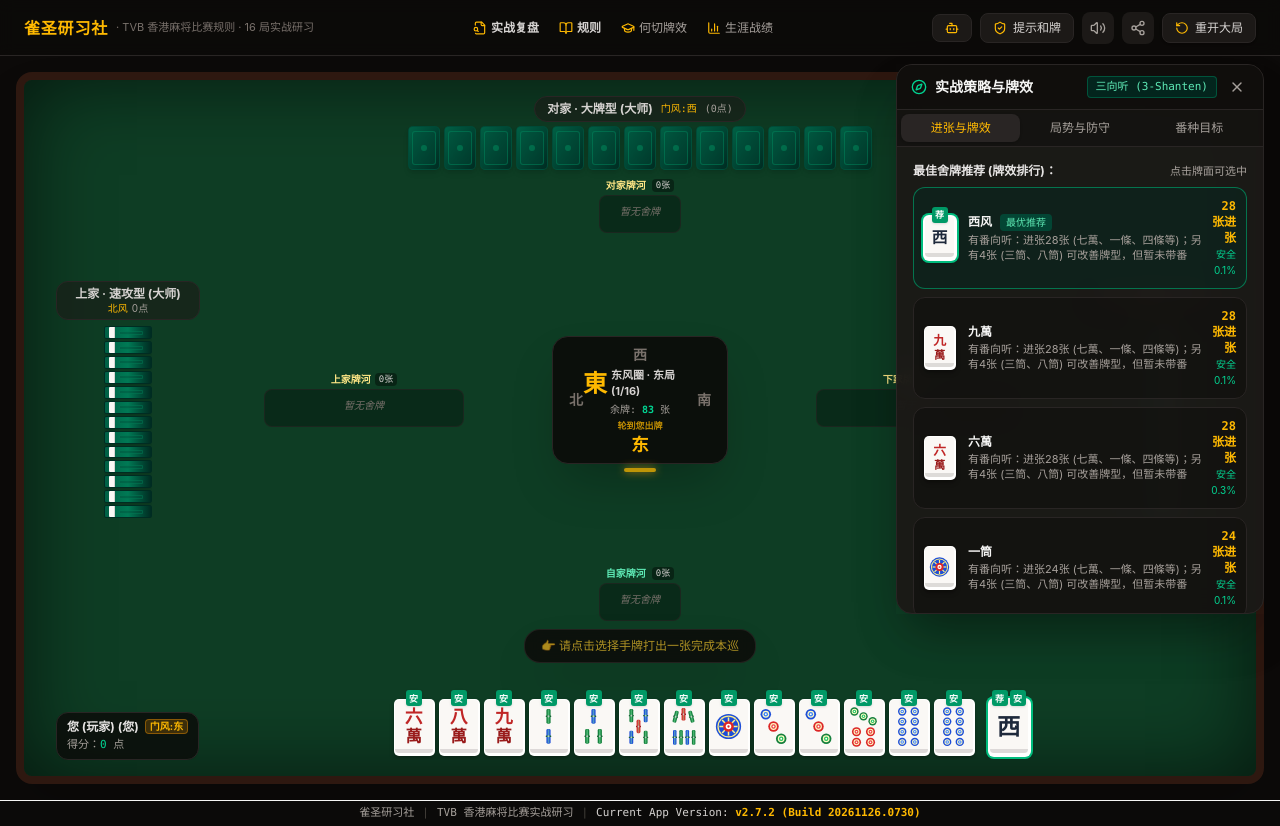
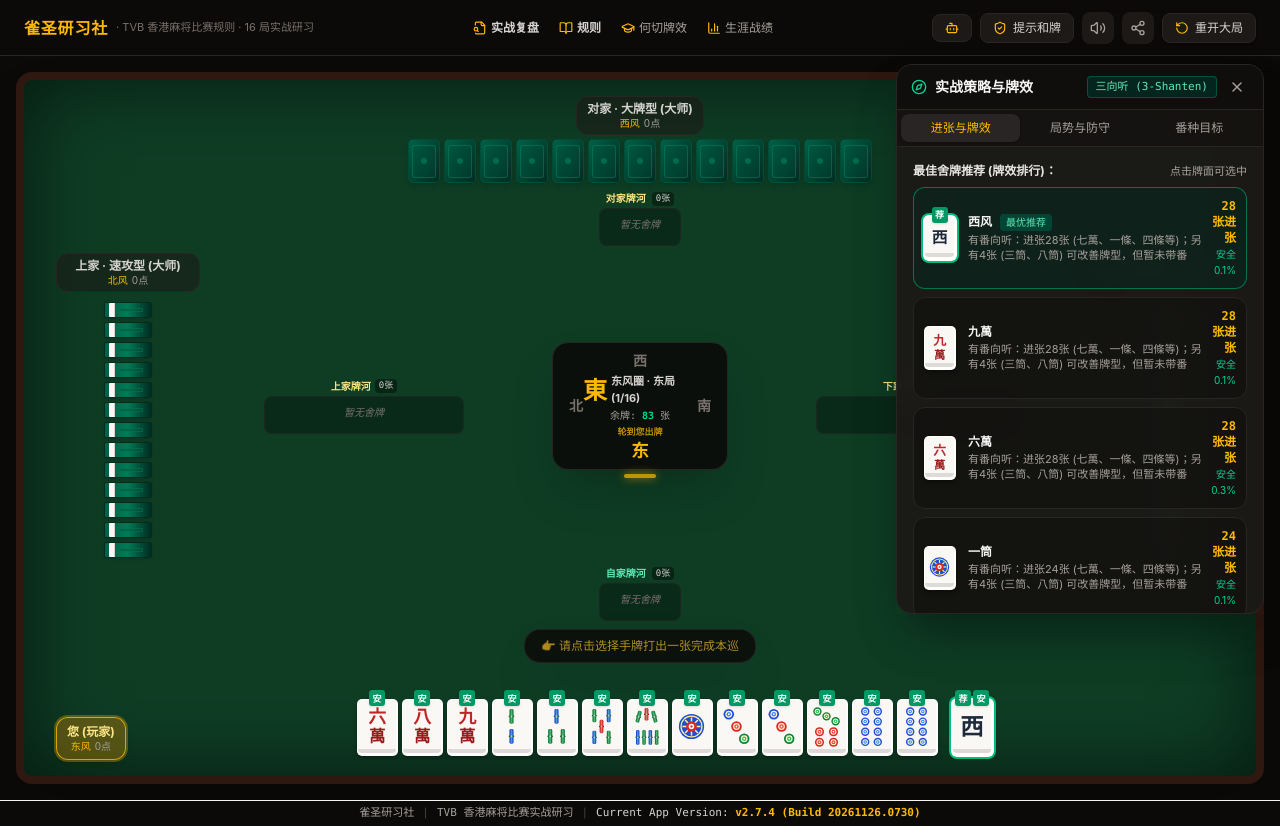
Before and after one commit to beaverbunny/Mahjong-Practice, a React (Vite) app: page / in a window 1280 px wide. Built offline with nearby package versions, Linux system fonts and the light colour scheme.

Commit message:
chore: bump version to 2.7.4 and improve UI layout
- Increment application version to 2.7.4
- Enable vertical scrolling for the main game container
- Adjust game board height constraints and refine top player info UI for better responsiveness

```diff
--- a/package.json
+++ b/package.json
@@ -1,7 +1,7 @@
 {
   "name": "react-example",
   "private": true,
-  "version": "2.7.2",
+  "version": "2.7.4",
   "type": "module",
   "scripts": {
     "dev": "vite --port=3000 --host=0.0.0.0",
--- a/src/App.tsx
+++ b/src/App.tsx
@@ -840,7 +840,7 @@ export default function App() {
       </header>
 
       {/* ================= MAIN MAH JONG PLAY AREA ================= */}
-      <main className="flex-1 relative p-2 sm:p-4 overflow-hidden flex flex-col justify-center max-w-7xl mx-auto w-full">
+      <main className="flex-1 relative p-2 sm:p-4 overflow-y-auto flex flex-col justify-center max-w-7xl mx-auto w-full">
         {players.length === 4 && (
           <GameBoard
             players={players}
--- a/src/components/GameBoard.tsx
+++ b/src/components/GameBoard.tsx
@@ -90,7 +90,7 @@ export const GameBoard: React.FC<GameBoardProps> = ({
   };
 
   return (
-    <div className="relative w-full h-[calc(100vh-5.5rem)] max-h-[900px] bg-[#0E3D24] rounded-2xl overflow-hidden shadow-2xl border-8 border-[#2E1810] flex flex-col justify-between p-2 sm:p-4 select-none">
+    <div className="relative w-full h-[calc(100vh-5.5rem)] min-h-[640px] max-h-[920px] bg-[#0E3D24] rounded-2xl overflow-hidden shadow-2xl border-8 border-[#2E1810] flex flex-col justify-between p-2 sm:p-4 select-none">
       {/* Subtle table felt inner shadow ring */}
       <div className="absolute inset-0 pointer-events-none shadow-[inset_0_0_80px_rgba(0,0,0,0.6)]" />
 
@@ -98,17 +98,17 @@ export const GameBoard: React.FC<GameBoardProps> = ({
       <div className="relative z-10 flex flex-col items-center gap-1">
         {/* Opponent Info Badge */}
         <div
-          className={`flex items-center gap-2 px-3 py-1 rounded-full text-xs transition-all ${
+          className={`flex flex-col items-center px-2.5 py-1 rounded-xl text-xs transition-all ${
             activePlayerIndex === 2
-              ? 'bg-amber-500/30 text-amber-200 border border-amber-400/80 shadow-md ring-2 ring-amber-400/30'
+              ? 'bg-amber-500/30 text-amber-200 border border-amber-400/80 ring-2 ring-amber-400/30 shadow-md'
               : 'bg-stone-900/60 text-stone-300 border border-stone-800'
           }`}
         >
-          <span className="font-bold">{topBot.name}</span>
-          <span className="text-[10px] text-amber-400 font-mono">门风:{WIND_NAMES[topBot.seatWind]}</span>
-          <span className="text-[10px] font-mono text-stone-400">
-            ({topBot.score > 0 ? `+${topBot.score}` : topBot.score}点)
-          </span>
+          <span className="font-bold truncate max-w-[140px] sm:max-w-[180px]">{topBot.name}</span>
+          <div className="flex items-center gap-1 text-[10px] text-stone-400">
+            <span className="text-amber-400 font-mono">{WIND_NAMES[topBot.seatWind]}风</span>
+            <span>{topBot.score}点</span>
+          </div>
         </div>
 
         {/* Top Hand Tiles & Melds */}
@@ -154,13 +154,13 @@ export const GameBoard: React.FC<GameBoardProps> = ({
       </div>
 
       {/* ================= MIDDLE ZONE (LEFT, CENTER, RIGHT) ================= */}
-      <div className="relative z-10 flex-1 flex items-center justify-between px-1 sm:px-4 my-1 overflow-hidden">
+      <div className="relative z-10 flex-1 flex items-center justify-between px-1 sm:px-4 my-1">
         {/* LEFT PLAYER (上家) */}
-        <div className="flex flex-col items-center gap-1.5 w-28 sm:w-36 shrink-0">
+        <div className="flex flex-col items-center gap-1.5 sm:gap-2 w-28 sm:w-36 shrink-0 py-0.5">
           <div
-            className={`flex flex-col items-center px-2 py-1 rounded-xl text-xs transition-all w-full ${
+            className={`flex flex-col items-center px-2 py-1 rounded-xl text-xs transition-all w-full shrink-0 ${
               activePlayerIndex === 3
-                ? 'bg-amber-500/30 text-amber-200 border border-amber-400/80 ring-2 ring-amber-400/30'
+                ? 'bg-amber-500/30 text-amber-200 border border-amber-400/80 ring-2 ring-amber-400/30 shadow-md'
                 : 'bg-stone-900/60 text-stone-300 border border-stone-800'
             }`}
           >
@@ -173,7 +173,7 @@ export const GameBoard: React.FC<GameBoardProps> = ({
 
           {/* Left Bot Hand Tiles */}
           {revealAllHands ? (
-            <div className="flex flex-wrap gap-1 max-w-[130px] sm:max-w-[150px] justify-center max-h-48 overflow-y-auto p-1 bg-stone-950/60 rounded-lg border border-stone-800">
+            <div className="flex flex-wrap gap-1 max-w-[130px] sm:max-w-[150px] justify-center max-h-80 overflow-y-auto p-1 bg-stone-950/60 rounded-lg border border-stone-800">
               {sortTiles(leftBot.hand).map((tile) => {
                 const isWinTile = roundResult?.winnerIndex === 3 && roundResult?.winningTile?.id === tile.id;
                 const isSelected = selectedTile?.type === tile.type;
@@ -195,11 +195,11 @@ export const GameBoard: React.FC<GameBoardProps> = ({
               })}
             </div>
           ) : (
-            <div className="flex flex-col gap-0.5 max-h-48 overflow-hidden items-center">
+            <div className="flex flex-col gap-0.5 sm:gap-1 items-center py-0.5">
               {leftBot.hand.map((_, idx) => (
                 <div
                   key={idx}
-                  className="w-10 sm:w-12 h-3.5 sm:h-4 rounded-[2px] bg-gradient-to-r from-emerald-800 via-emerald-700 to-emerald-950 border border-emerald-950 shadow-sm flex items-center justify-between px-1"
+                  className="w-10 sm:w-12 h-3.5 sm:h-4 rounded-[2px] bg-gradient-to-r from-emerald-800 via-emerald-700 to-emerald-950 border border-emerald-950 shadow-sm flex items-center justify-between px-1 shrink-0"
                   title="上家手牌"
                 >
                   <div className="w-1.5 h-full bg-[#FAF8F5] rounded-l-[1px] border-r border-stone-300" />
@@ -211,7 +211,7 @@ export const GameBoard: React.FC<GameBoardProps> = ({
 
           {/* Left Melds */}
           {leftBot.melds.length > 0 && (
-            <div className="flex flex-col gap-1 items-center max-w-full overflow-hidden mt-1">
+            <div className="flex flex-col gap-1 items-center max-w-full mt-1 shrink-0">
               {leftBot.melds.map((meld) => (
                 <MeldDisplay key={meld.id} meld={meld} playerIndex={3} size="sm" />
               ))}
@@ -463,11 +463,11 @@ export const GameBoard: React.FC<GameBoardProps> = ({
         </div>
 
         {/* RIGHT PLAYER (下家) */}
-        <div className="flex flex-col items-center gap-1.5 w-28 sm:w-36 shrink-0">
+        <div className="flex flex-col items-center gap-1.5 sm:gap-2 w-28 sm:w-36 shrink-0 py-0.5">
           <div
-            className={`flex flex-col items-center px-2 py-1 rounded-xl text-xs transition-all w-full ${
+            className={`flex flex-col items-center px-2 py-1 rounded-xl text-xs transition-all w-full shrink-0 ${
               activePlayerIndex === 1
-                ? 'bg-amber-500/30 text-amber-200 border border-amber-400/80 ring-2 ring-amber-400/30'
+                ? 'bg-amber-500/30 text-amber-200 border border-amber-400/80 ring-2 ring-amber-400/30 shadow-md'
                 : 'bg-stone-900/60 text-stone-300 border border-stone-800'
             }`}
           >
@@ -480,7 +480,7 @@ export const GameBoard: React.FC<GameBoardProps> = ({
 
           {/* Right Bot Hand Tiles */}
           {revealAllHands ? (
-            <div className="flex flex-wrap gap-1 max-w-[130px] sm:max-w-[150px] justify-center max-h-48 overflow-y-auto p-1 bg-stone-950/60 rounded-lg border border-stone-800">
+            <div className="flex flex-wrap gap-1 max-w-[130px] sm:max-w-[150px] justify-center max-h-80 overflow-y-auto p-1 bg-stone-950/60 rounded-lg border border-stone-800">
               {sortTiles(rightBot.hand).map((tile) => {
                 const isWinTile = roundResult?.winnerIndex === 1 && roundResult?.winningTile?.id === tile.id;
                 const isSelected = selectedTile?.type === tile.type;
@@ -502,11 +502,11 @@ export const GameBoard: React.FC<GameBoardProps> = ({
               })}
             </div>
           ) : (
-            <div className="flex flex-col gap-0.5 max-h-48 overflow-hidden items-center">
+            <div className="flex flex-col gap-0.5 sm:gap-1 items-center py-0.5">
               {rightBot.hand.map((_, idx) => (
                 <div
                   key={idx}
-                  className="w-10 sm:w-12 h-3.5 sm:h-4 rounded-[2px] bg-gradient-to-r from-emerald-950 via-emerald-700 to-emerald-800 border border-emerald-950 shadow-sm flex items-center justify-between px-1"
+                  className="w-10 sm:w-12 h-3.5 sm:h-4 rounded-[2px] bg-gradient-to-r from-emerald-950 via-emerald-700 to-emerald-800 border border-emerald-950 shadow-sm flex items-center justify-between px-1 shrink-0"
                   title="下家手牌"
                 >
                   <div className="flex-1 h-1 mx-1 rounded-[1px] bg-emerald-900/40 border border-emerald-600/30" />
@@ -518,7 +518,7 @@ export const GameBoard: React.FC<GameBoardProps> = ({
 
           {/* Right Melds */}
           {rightBot.melds.length > 0 && (
-            <div className="flex flex-col gap-1 items-center max-w-full overflow-hidden mt-1">
+            <div className="flex flex-col gap-1 items-center max-w-full mt-1 shrink-0">
               {rightBot.melds.map((meld) => (
                 <MeldDisplay key={meld.id} meld={meld} playerIndex={1} size="sm" />
               ))}
@@ -556,21 +556,17 @@ export const GameBoard: React.FC<GameBoardProps> = ({
         {/* Hand Area Container */}
         <div className="w-full flex items-end justify-between px-1.5 sm:px-4 gap-1.5 sm:gap-3">
           {/* Player Info Badge (Left of hand) */}
-          <div className="shrink-0 flex items-center gap-1.5 sm:gap-2 px-2.5 py-1 sm:py-1.5 rounded-xl bg-stone-950/80 backdrop-blur border border-stone-800 text-stone-200">
-            <div>
-              <div className="text-xs font-bold flex items-center gap-1.5">
-                <span>{human.name} (您)</span>
-                <span className="text-[10px] px-1 py-0.2 rounded bg-amber-500/20 text-amber-400 border border-amber-500/40">
-                  门风:{WIND_NAMES[human.seatWind]}
-                </span>
-              </div>
-              <div className="text-[11px] font-mono text-stone-400 mt-0.5">
-                得分：
-                <span className={human.score >= 0 ? 'text-emerald-400' : 'text-rose-400'}>
-                  {human.score > 0 ? `+${human.score}` : human.score}
-                </span>{' '}
-                点
-              </div>
+          <div
+            className={`shrink-0 flex flex-col items-center px-2.5 py-1 sm:py-1.5 rounded-xl text-xs transition-all ${
+              activePlayerIndex === 0
+                ? 'bg-amber-500/30 text-amber-200 border border-amber-400/80 ring-2 ring-amber-400/30 shadow-md'
+                : 'bg-stone-900/60 text-stone-300 border border-stone-800'
+            }`}
+          >
+            <span className="font-bold truncate max-w-[115px] sm:max-w-[135px]">{human.name}</span>
+            <div className="flex items-center gap-1 text-[10px] text-stone-400">
+              <span className="text-amber-400 font-mono">{WIND_NAMES[human.seatWind]}风</span>
+              <span>{human.score}点</span>
             </div>
           </div>
 
--- a/src/version.ts
+++ b/src/version.ts
@@ -2,6 +2,6 @@ declare const __APP_VERSION__: string;
 declare const __BUILD_TIME__: string;
 
 // Dynamically injected via Vite define at build/start time
-export const APP_VERSION = typeof __APP_VERSION__ !== 'undefined' ? __APP_VERSION__ : 'v2.7.2';
+export const APP_VERSION = typeof __APP_VERSION__ !== 'undefined' ? __APP_VERSION__ : 'v2.7.4';
 export const BUILD_TIME = typeof __BUILD_TIME__ !== 'undefined' ? __BUILD_TIME__ : 'dev';
 export const FULL_VERSION_STRING = `${APP_VERSION} (Build ${BUILD_TIME})`;
```
